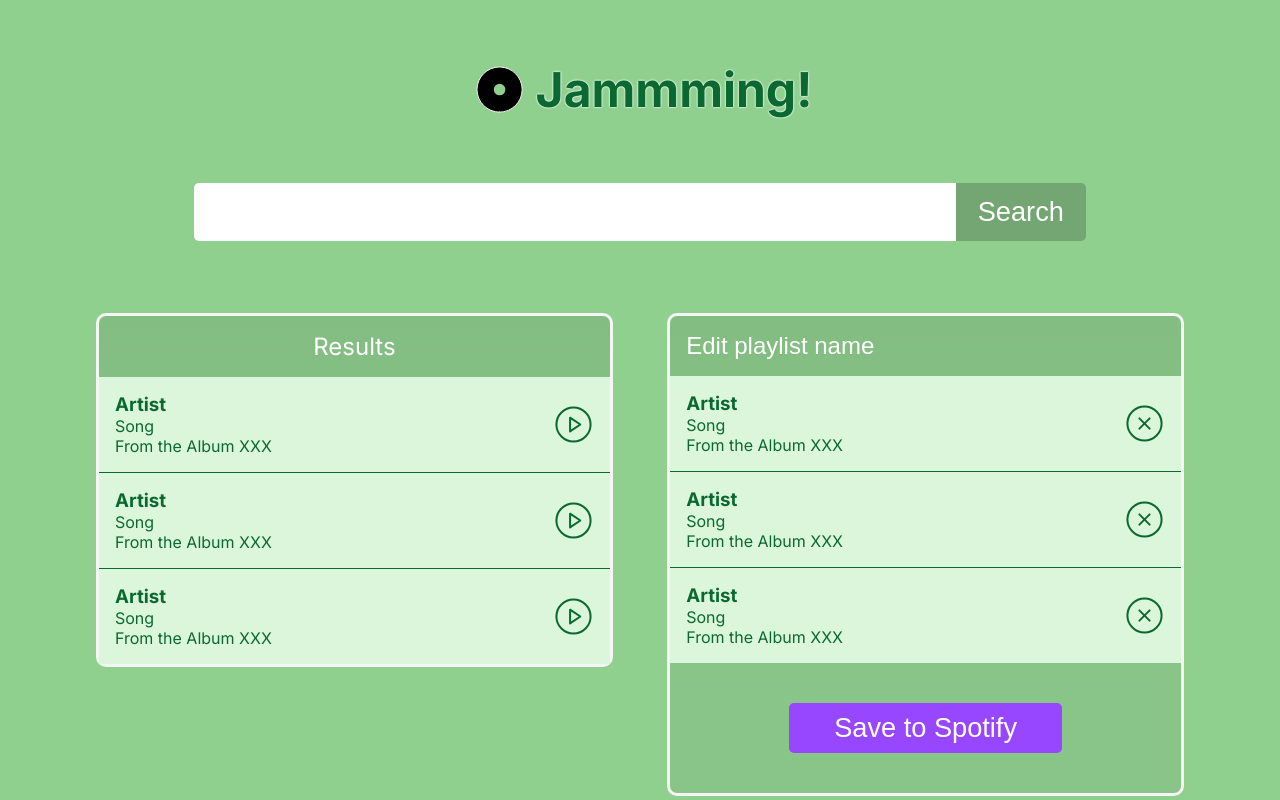
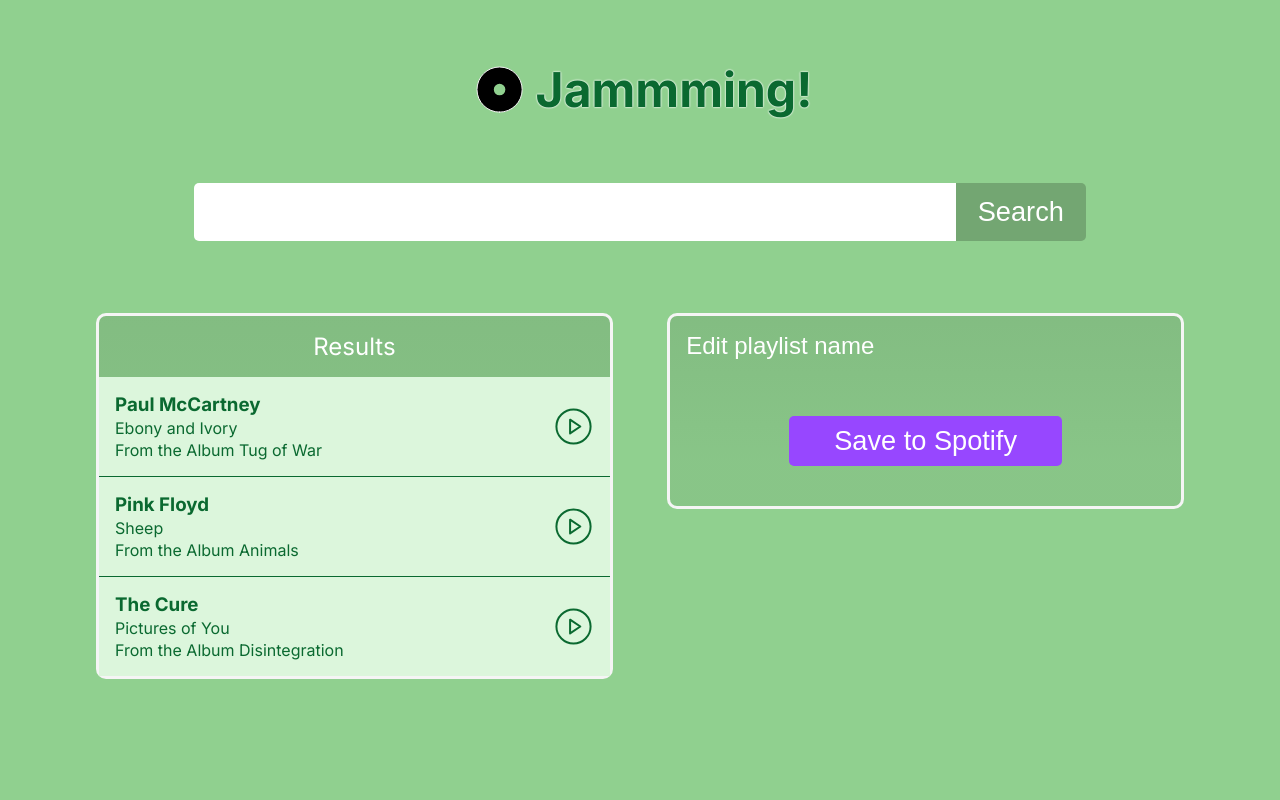
Before and after one commit to Osttan/Jammming, a React (Create React App) app: page / in a window 1280 px wide. Built offline with nearby package versions, Linux system fonts and the light colour scheme; the HTML template or start-up script is replaced by a standard one.

Commit message:
Tracklist refactored

```diff
--- a/src/App.css
+++ b/src/App.css
@@ -6,14 +6,16 @@
   margin: 0;
 }
 
+body {
+  background: #90d08f;
+}
+
 #main {
   font-family: "Inter", "sans-serif";
-  background: #90d08f;
   display: flex;
   align-items: center;
   justify-content: center;
   height: 100vh;
-  overflow: hidden;
 }
 
 #container {
--- a/src/components/Playlist/Playlist.jsx
+++ b/src/components/Playlist/Playlist.jsx
@@ -11,7 +11,7 @@ function Playlist() {
         id={styles.playlistName}
         placeholder="Edit playlist name"
       />
-      <Tracklist />
+      {/* <Tracklist /> */}
       <Button colorType="save" text="Save to Spotify" />
     </Panel>
   );
--- a/src/components/SearchResults/SearchResults.jsx
+++ b/src/components/SearchResults/SearchResults.jsx
@@ -1,14 +1,34 @@
 import "./SearchResults.module.css";
+import { useState } from "react";
 import Panel from "../Panel/Panel";
-import Track from "../Track/Track";
+import Tracklist from "../Tracklist/Tracklist";
 
 function SearchResults() {
+  const [resultsArr, setResultsArr] = useState([
+    {
+      name: "Ebony and Ivory",
+      artist: "Paul McCartney",
+      album: "Tug of War",
+      id: 1,
+    },
+    {
+      name: "Sheep",
+      artist: "Pink Floyd",
+      album: "Animals",
+      id: 2,
+    },
+    {
+      name: "Pictures of You",
+      artist: "The Cure",
+      album: "Disintegration",
+      id: 3,
+    },
+  ]);
+
   return (
     <Panel>
       <h2>Results</h2>
-      <Track panel="results" />
-      <Track panel="results" />
-      <Track panel="results" />
+      <Tracklist trackArr={resultsArr} type="result" />
     </Panel>
   );
 }
--- a/src/components/Track/Track.jsx
+++ b/src/components/Track/Track.jsx
@@ -1,4 +1,14 @@
 import styles from "./Track.module.css";
+import Tracklist from "../Tracklist/Tracklist";
+
+const handleClickPlay = (e) => {
+  console.log(e.currentTarget.previousSibling);
+  <Tracklist track={e.currentTarget.previousSibling} />;
+};
+
+const handleClickDelete = () => {
+  console.log("Excluído!");
+};
 
 const playlistSvg = (
   <svg
@@ -7,6 +17,7 @@ const playlistSvg = (
     height="41"
     viewBox="0 0 41 41"
     fill="none"
+    onClick={handleClickDelete}
   >
     <path
       d="M20.5 37.5833C29.9349 37.5833 37.5834 29.9349 37.5834 20.5C37.5834 11.0651 29.9349 3.41666 20.5 3.41666C11.0652 3.41666 3.41669 11.0651 3.41669 20.5C3.41669 29.9349 11.0652 37.5833 20.5 37.5833Z"
@@ -39,6 +50,7 @@ const resultsSvg = (
     height="41"
     viewBox="0 0 41 41"
     fill="none"
+    onClick={handleClickPlay}
   >
     <path
       d="M20.5 37.5833C29.9349 37.5833 37.5833 29.9349 37.5833 20.5C37.5833 11.0651 29.9349 3.41666 20.5 3.41666C11.0651 3.41666 3.41666 11.0651 3.41666 20.5C3.41666 29.9349 11.0651 37.5833 20.5 37.5833Z"
@@ -57,13 +69,13 @@ const resultsSvg = (
   </svg>
 );
 
-function Track({ panel }) {
+function Track({ panel, artist, song, album }) {
   return (
     <div className={styles.result}>
       <div className="result-text">
-        <h3 className="artist">Artist</h3>
-        <p>Song</p>
-        <p>From the Album XXX</p>
+        <h3 className="artist">{artist}</h3>
+        <p>{song}</p>
+        <p>From the Album {album}</p>
       </div>
       {panel ? resultsSvg : playlistSvg}
     </div>
--- a/src/components/Track/Track.module.css
+++ b/src/components/Track/Track.module.css
@@ -8,6 +8,10 @@
   align-items: center;
 }
 
+.result p {
+  margin-top: 2px;
+}
+
 .result:last-of-type {
   border-bottom: none;
 }
--- a/src/components/Tracklist/Tracklist.jsx
+++ b/src/components/Tracklist/Tracklist.jsx
@@ -1,13 +1,15 @@
 import Track from "../Track/Track";
 
-function Tracklist() {
-  return (
-    <>
-      <Track />
-      <Track />
-      <Track />
-    </>
-  );
+function Tracklist({ trackArr, type }) {
+  return trackArr.map((singleTrack) => (
+    <Track
+      panel={type}
+      artist={singleTrack.artist}
+      album={singleTrack.album}
+      song={singleTrack.name}
+      key={singleTrack.id}
+    />
+  ));
 }
 
 export default Tracklist;
```
